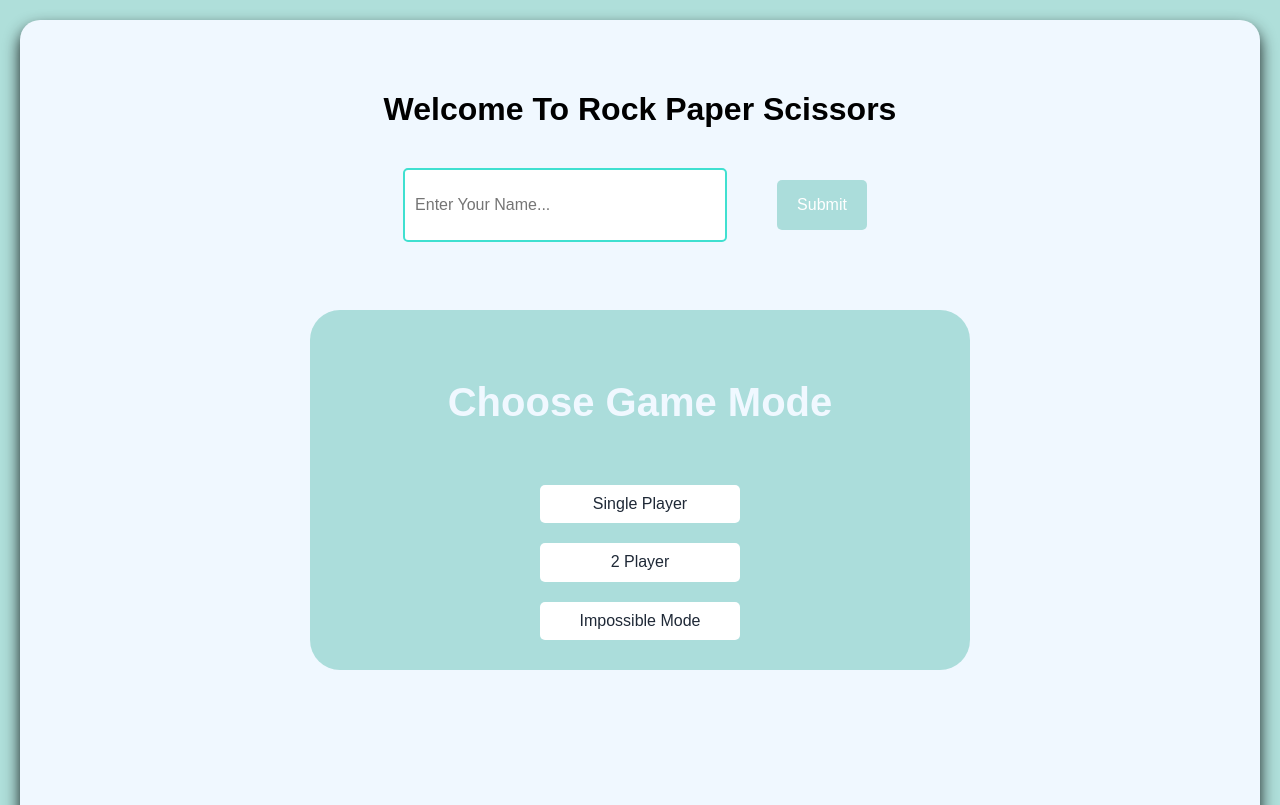
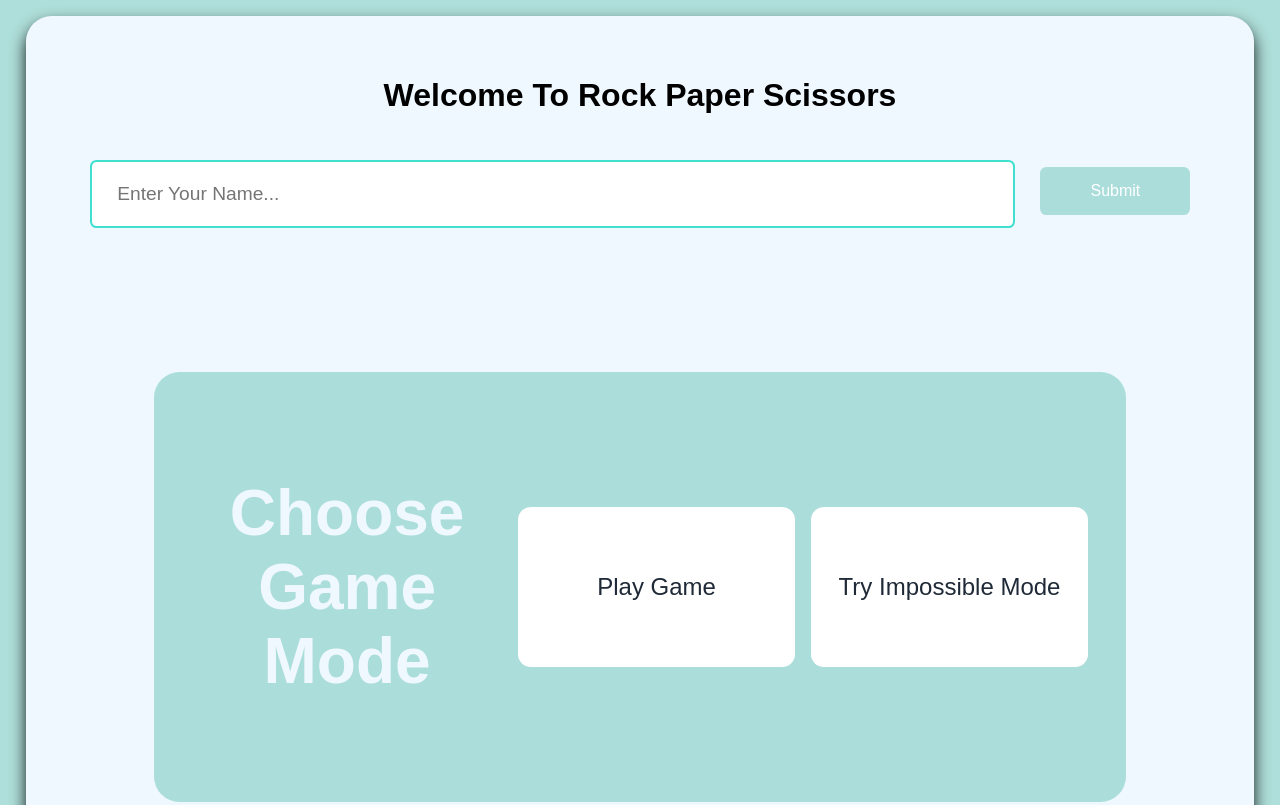
Before and after one commit to Syed-56/Rock-Paper-Scissors, a plain HTML site: page index.html in a window 1280 px wide. Shown: the top 805 px of the page. Drawn offline with Linux system fonts and the light colour scheme.

Commit message:
Created Customized Name Feature

```diff
--- a/index.html
+++ b/index.html
@@ -17,9 +17,8 @@
         </div>
         <div id="modes">
             <p>Choose Game Mode</p>
-            <button class="btn" id="singlePlayer" onclick="location.href='#singlePlayerMode'">Single Player</button>
-            <button class="btn" id="multiPlayer">2 Player</button>
-            <button class="btn" id="impossible">Impossible Mode</button>
+            <button class="btn" id="singlePlayer" onclick="location.href='#singlePlayerMode'">Play Game</button>
+            <button class="btn" id="impossible">Try Impossible Mode</button>
         </div>
     </div>
     <div class="container" id="singlePlayerMode">
--- a/style.css
+++ b/style.css
@@ -12,62 +12,73 @@ body {
 }
 
 .intro {
-    height: 100vh;
+    min-height: 100vh;
     background-color: aliceblue;
-    margin: 20px;
+    margin: 2vh 2vw;
     box-shadow: 0 8px 16px rgba(0.5, 0.5, 0.5, 0.9);
-    border-radius: 20px;
-    padding: 50px;
+    border-radius: 2vw;
+    padding: 5vh 5vw;
     display: flex;
     flex-direction: column;
     align-items: center;
+    gap: 3vh;
 }
+
 .name-input {
     display: flex;
     flex-direction: row;
+    flex-wrap: wrap; /* allows wrap on smaller screens */
+    justify-content: center;
+    width: 100%;
+    gap: 2vw;
 }
+
 .name-input > input {
-    width: 300px;
-    height: 50px;
+    flex: 1 1 250px; /* grow, shrink, basis */
+    min-width: 150px;
+    height: 6vh;
     border: 2px solid turquoise;
-    border-radius: 5px;
-    padding: 10px;
-    font-size: medium;
-    margin: 18px 20px;
-    flex-grow: 1;
+    border-radius: 0.5vw;
+    padding: 1vh 2vw;
+    font-size: 1.2em;
 }
+
 .name-input > input:focus {
     outline: none;
     border-color: #1f2937;
     box-shadow: 0 0 5px rgba(31, 41, 55, 0.5);
 }
+
 .name-input > button {
-    display: flex;
-    align-items: center;
-    justify-content: center;
-    margin: 30px;
-    height: 50px;
-    padding: 20px;
-    background-color: rgba(151, 214, 208, 0.767);;
+    flex: 0 1 150px;
+    min-width: 120px;
+    height: 6vh;
+    padding: 0 2vw;
+    background-color: rgba(151, 214, 208, 0.767);
     color: white;
     border: none;
-    border-radius: 5px;
+    border-radius: 0.5vw;
+    margin-top: 7px;
     cursor: pointer;
-    font-size: medium;
+    font-size: 1em;
     transition: background-color 0.3s;
 }
+
 #modes {
     display: flex;
-    flex-direction: column;
+    flex-direction: row;
     background-color: rgba(151, 214, 208, 0.767);
-    padding: 30px;
-    margin-top: 50px;
-    height: 300px;
-    width: 600px;
+    padding: 5vh 3vw;
+    margin: 15vh;
+    height: auto;
+    width: 100%;
+    max-width: 70vw;
     align-items: center;
     color: aliceblue;
-    border-radius: 30px;
+    border-radius: 2vw;
+    gap: 2vh;
 }
+
 .modes {
     background-color: rgb(8, 240, 217);
     box-shadow: 0 0 25px 10px turquoise;
@@ -75,28 +86,33 @@ body {
     transition: all 0.4s ease;
     border-radius: 10px;
 }
+
 #modes > p {
-    font-size: 40px;
+    font-size: 5vw;
     font-weight: bold;
+    text-align: center;
 }
+
 #modes > button {
-    width: 200px;
-    height: 50px;
+    width: 60%;
+    max-width: 300px;
+    height: 20vh;
     background-color: white;
     color: #1f2937;
     border: none;
-    border-radius: 5px;
+    border-radius: 1vw;
     cursor: pointer;
-    font-size: medium;
-    margin-top: 20px;
+    font-size: 1.5em;
     transition: background-color 0.3s, transform 0.3s;
 }
+
 #modes > button:hover {
     background-color: turquoise;
     color: aliceblue;
     box-shadow: 0 4px 8px rgba(158, 186, 197, 0.9);
     transform: scale(1.05);
 }
+
 
 .container {
     background-color: aliceblue;
```
